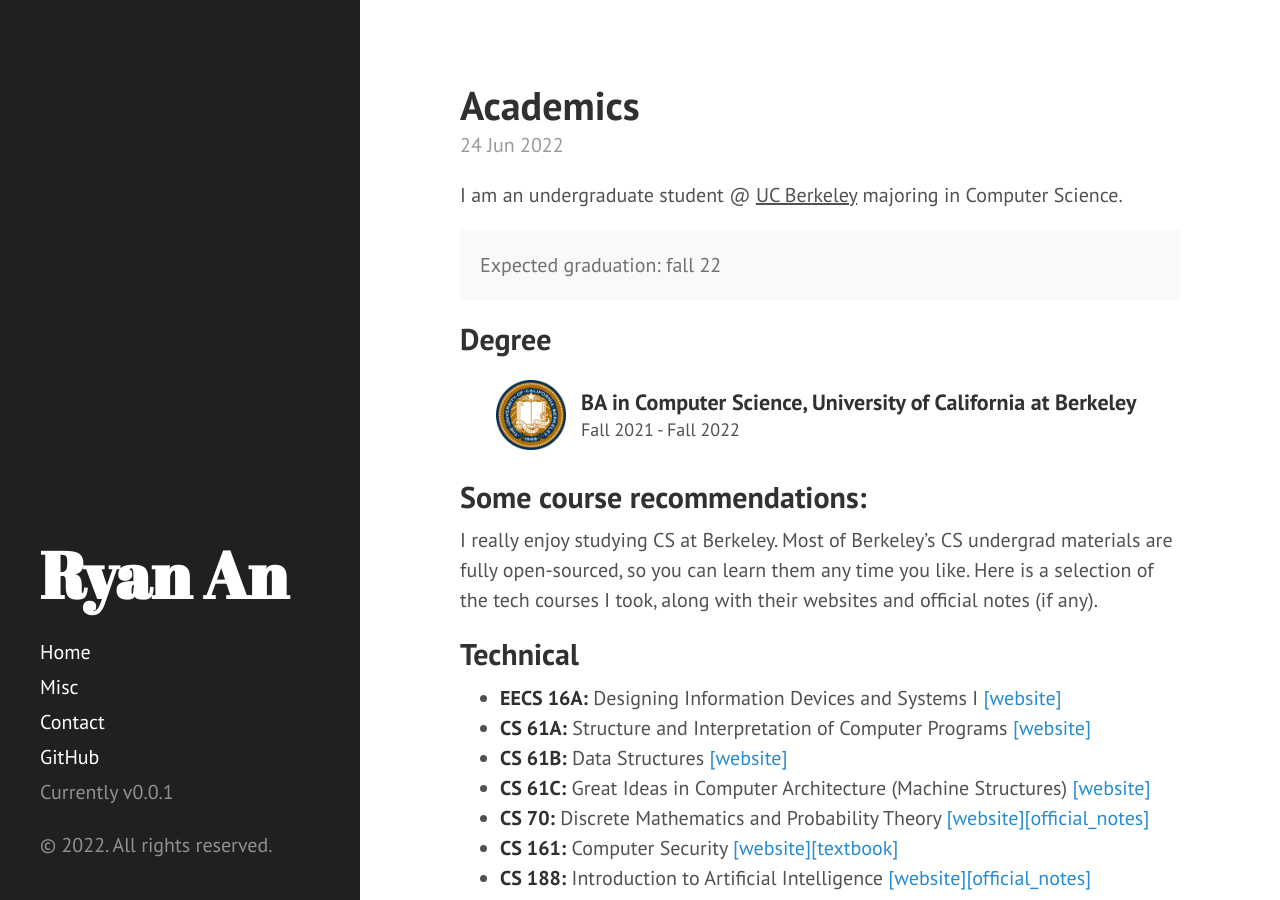
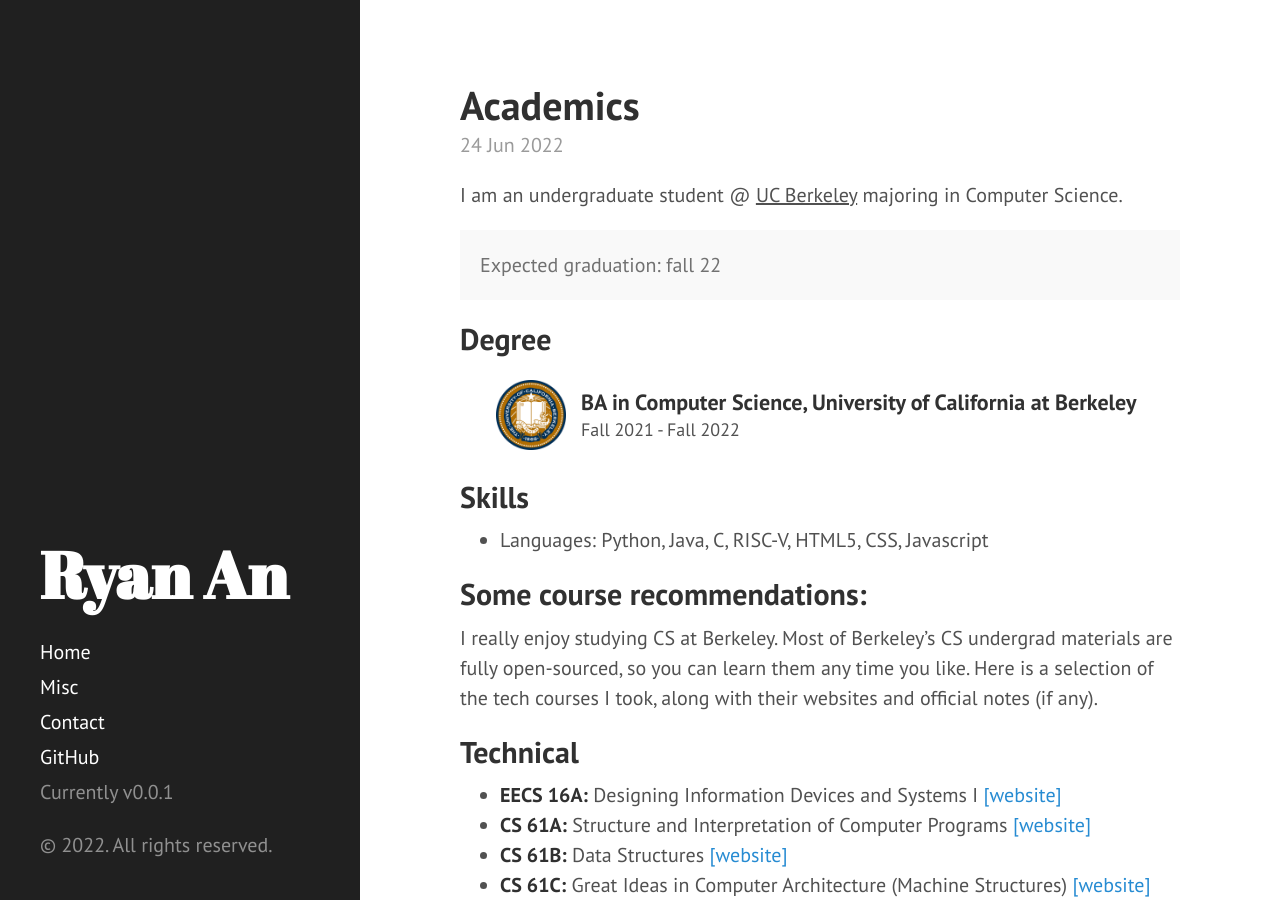
Before and after one commit to ryeii/ryeii.github.io, a Jekyll site: the page built from _posts/2022-06-24-about-me.md, in a window 1280 px wide and 900 px high. Built offline with Jekyll 4.4.1, drawn with Linux system fonts in a browser that asks for light colours.

Commit message:
minor changes

```diff
--- a/_posts/2022-06-24-about-me.md
+++ b/_posts/2022-06-24-about-me.md
@@ -20,6 +20,9 @@
 	</div>
 </div>
 
+## Skills
+* Languages: Python, Java, C, RISC-V, HTML5, CSS, Javascript
+
 ## Some course recommendations:
 
 I really enjoy studying CS at Berkeley. Most of Berkeley's CS undergrad materials are fully open-sourced, so you can learn them any time you like. Here is a selection of the tech courses I took, along with their websites and official notes (if any).
```
Also changed, not shown: imgs/CAT.JPG (added).
